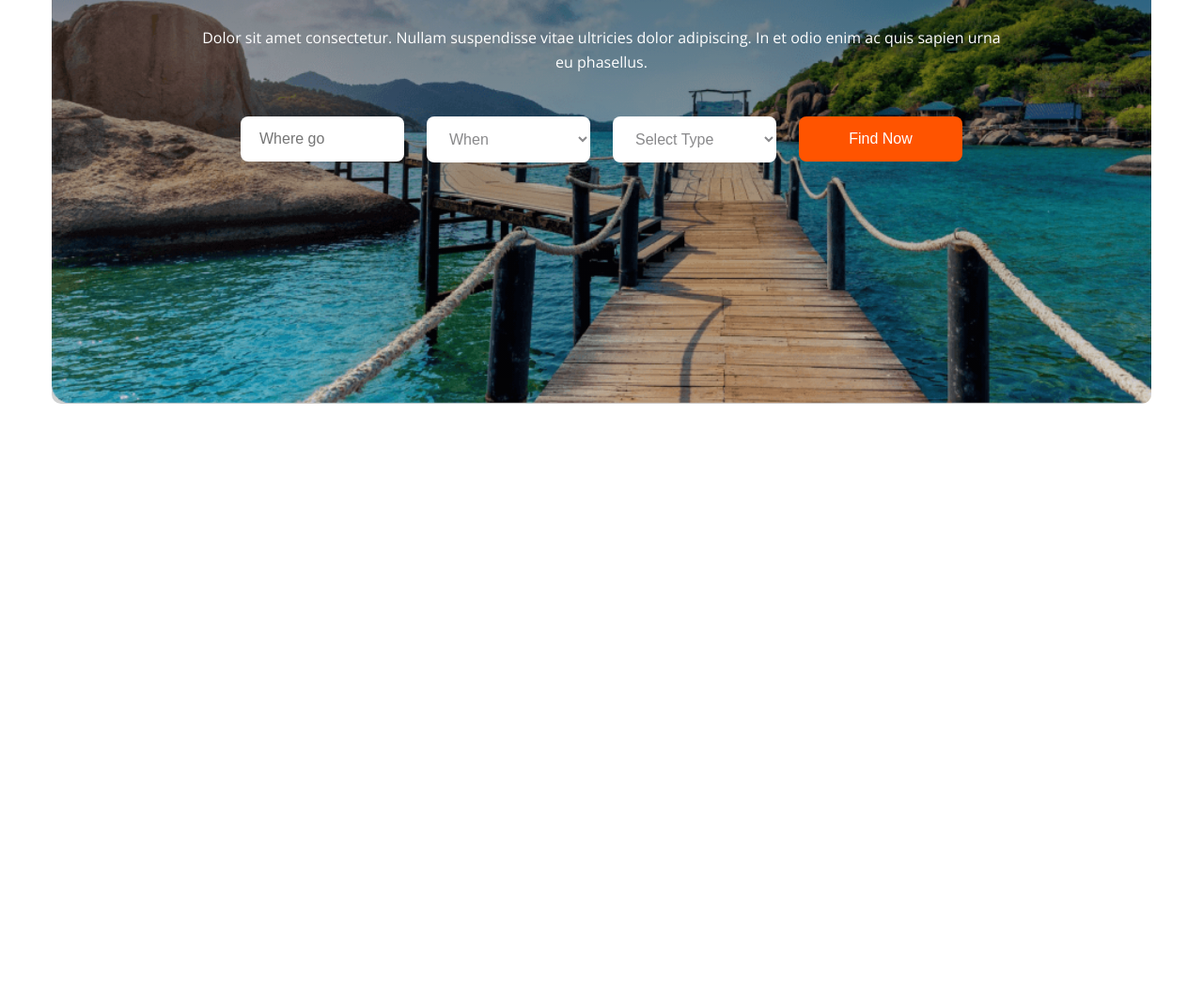
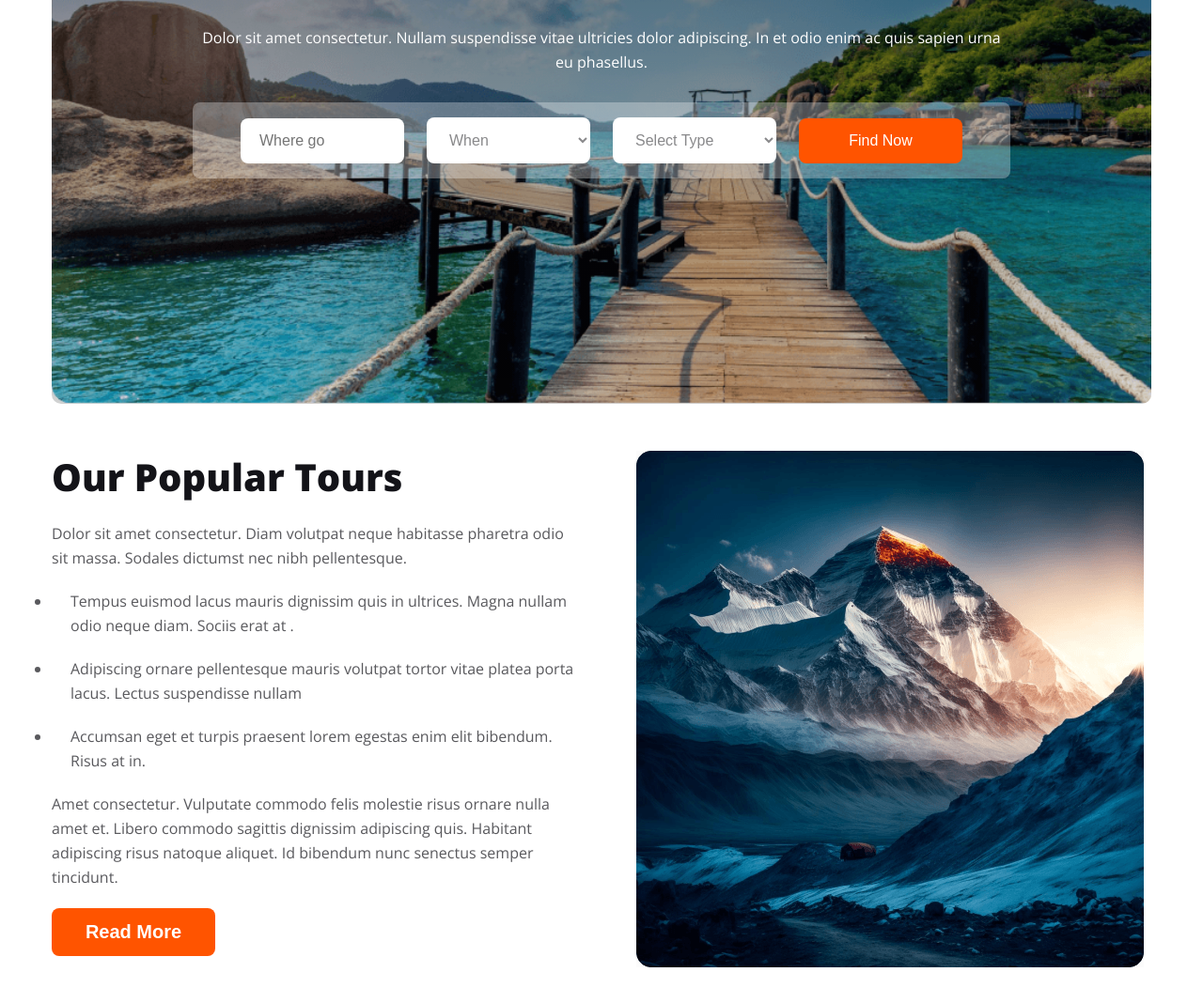
Before and after one commit to fahimmorshed91/b9a2-hero-travel, a plain HTML site: page index.html in a window 1280 px wide. Shown: the part 220-1288 px from the top of the page at 94% size. Before the commit the page ends 800 px from the top, so only its background shows below. Drawn offline with nearby package versions, Linux system fonts and the light colour scheme.

Commit message:
tour done

```diff
--- a/index.html
+++ b/index.html
@@ -9,6 +9,7 @@
 </head>
 
 <body>
+  <!-- banner section -->
   <header>
     <div class="banner">
       <h2 class="banner-title">Explore Your Travel</h2>
@@ -24,10 +25,45 @@
         <select class="input">
           <option value="Type">Select Type</option>
         </select>
-        <input class="button" type="button" value="Find Now">
+        <input class="btn-primary" type="button" value="Find Now">
       </form>
     </div>
   </header>
+  <main>
+    <!-- Popular Tour -->
+    <section class="pp-tour">
+      <div class="tour-content">
+        <h3 class="tour-title">
+          Our Popular Tours
+        </h3>
+        <p class="info">
+          Dolor sit amet consectetur. Diam volutpat neque habitasse pharetra odio sit massa. Sodales dictumst nec nibh
+          pellentesque.
+        </p>
+        <ul class="info">
+          <li>Tempus euismod lacus mauris dignissim quis in ultrices. Magna nullam odio neque diam. Sociis erat at .
+          </li>
+          <li>Adipiscing ornare pellentesque mauris volutpat tortor vitae platea porta lacus. Lectus suspendisse nullam
+          </li>
+          <li>Accumsan eget et turpis praesent lorem egestas enim elit bibendum. Risus at in.</li>
+        </ul>
+
+        <p class="info">
+          Amet consectetur. Vulputate commodo felis molestie risus
+          ornare nulla amet et. Libero commodo sagittis dignissim adipiscing quis. Habitant adipiscing risus natoque
+          aliquet. Id bibendum nunc senectus semper tincidunt.
+        </p>
+
+        <input class="btn-tour" type="button" value="Read More">
+      </div>
+      <div class="tour-img">
+        <img src="images/popular tour.png" alt="">
+      </div>
+    </section>
+  </main>
+  <footer>
+
+  </footer>
 
 </body>
 
--- a/styles/style.css
+++ b/styles/style.css
@@ -17,11 +17,11 @@ body {
   background-image: linear-gradient(to bottom, rgba(0, 0, 0, 0.521), rgba(0, 0, 0, 0.150)), url(../images/banner.png);
   background-repeat: no-repeat;
   background-size: cover;
+  max-width: 1170px;
   margin: 50px auto;
   padding: 50px 150px;
   border-radius: 10px;
   text-align: center;
-  max-width: 1170px;
   height: 75vh;
 }
 
@@ -47,9 +47,12 @@ body {
   gap: 24px;
   justify-content: center;
   align-items: center;
+  border-radius: 8px;
+  background: rgba(255, 255, 255, 0.30);
+  padding: 16px;
 }
 
-.input, .button {
+.input, .btn-primary {
   width: 174px;
   height: 100%;
   background-color: #fff;
@@ -60,9 +63,83 @@ body {
   border-radius: 8px;
 }
 
-.button {
+.btn-primary {
   background: #FF5400;
   color: #fff;
-  position: relative;
-  bottom: 15px;
 }
+
+/* Popular Tour Styles */
+
+.pp-tour {
+  max-width: 1170px;
+  margin: 50px auto;
+  display: flex;
+  gap: 60px;
+}
+
+.tour-content {
+  width: 48%;
+}
+
+.tour-title {
+  color: #131318;
+  font-size: 2.5rem;
+  font-weight: 800;
+}
+
+.info {
+  color: rgba(19, 19, 24, 0.70);
+  font-size: 1rem;
+  font-weight: 400;
+  line-height: 26px;
+}
+
+.tour-title, .info, .info li {
+  margin-bottom: 20px;
+}
+
+.info li {
+  padding-left: 20px;
+}
+
+.tour-img img {
+  width: 100%;
+}
+
+.btn-tour {
+  border-radius: 8px;
+  background: #FF5400;
+  width: 174px;
+  padding: 14px 30px;
+  color: #fff;
+  border: 0;
+  font-size: 20px;
+  font-weight: 800;
+
+}
+
+@media screen and (max-width:576px){
+  .banner {
+    padding: 10px;
+  }
+
+  .banner-title {
+    font-size: 22px;
+    font-weight: 800;
+  }
+
+  .banner-info {
+    font-size: 14px;
+    line-height: 21px;
+  }
+
+  .search-form, .pp-tour {
+    flex-direction: column;
+    padding: 16px;
+  }
+
+  .tour-content {
+    width: 100%;
+    padding: 20px;
+  }
+}
```
Also changed, not shown: Images/hotel.png (added), Images/location.png (added), Images/popular tour.png (renamed from Images/Rectangle 4.png), Images/tag.png (added).
